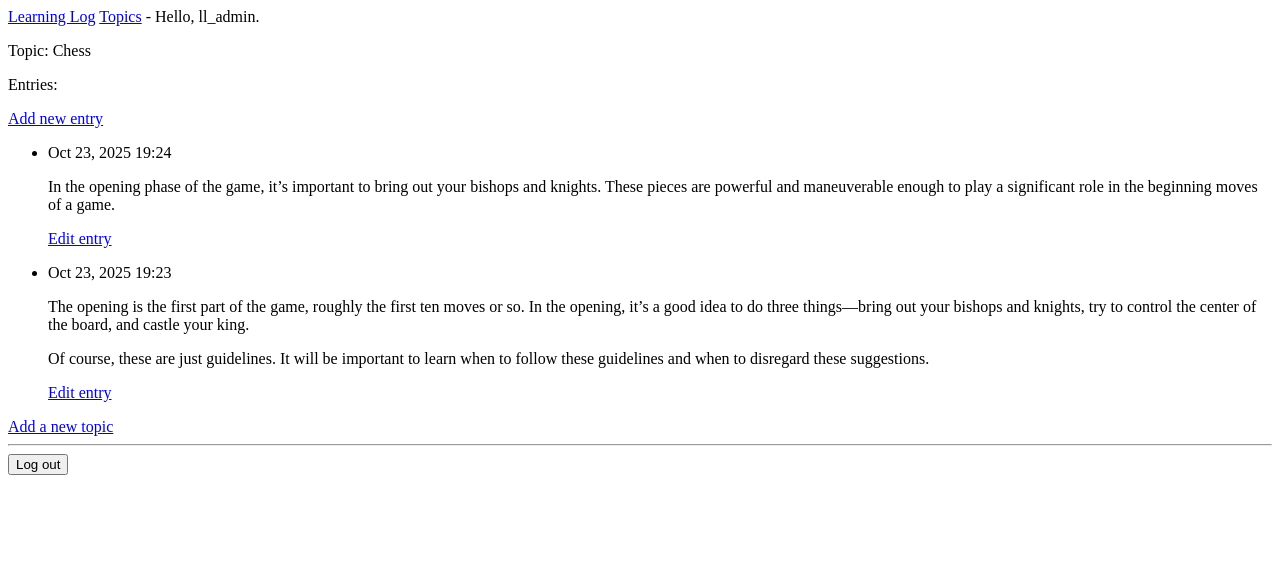
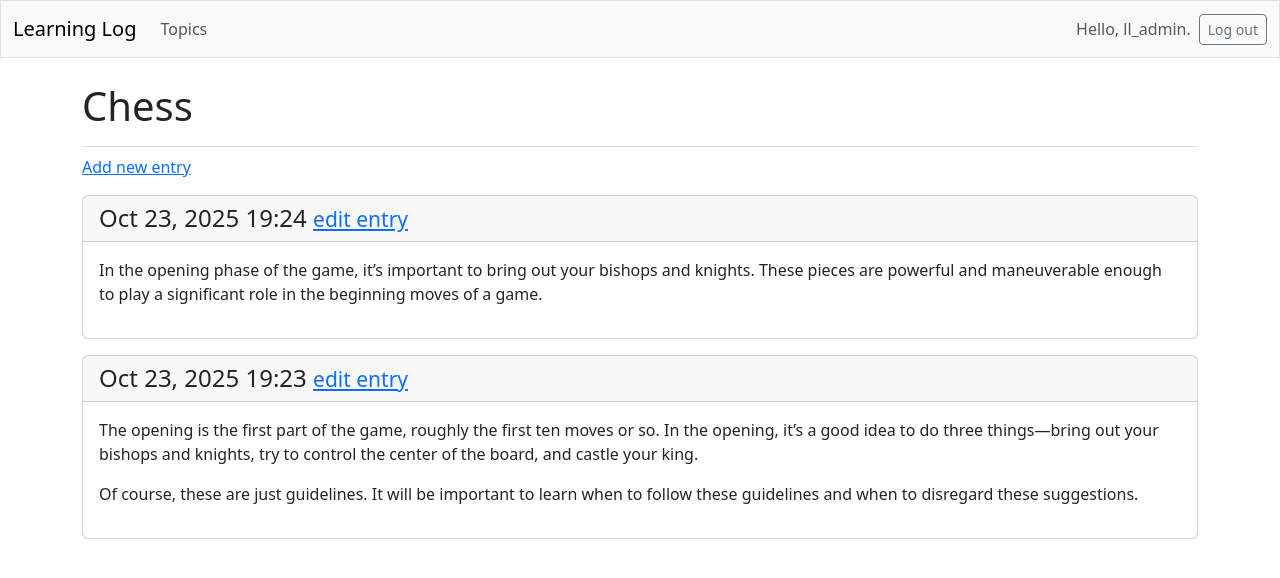
Before and after one commit to obrown1353/DjangoProj, a Django app: page /topics/1/ in a window 1280 px wide. Shown: the top 578 px of the page. Run offline with Django 5.2, Linux system fonts and the light colour scheme; a user stored in the database is signed in; data comes from the database, SQL or seed files in the repository; both versions use the stored data as it was after the commit; some libraries are stand-ins or nearby versions.

Commit message:
finished ch20

```diff
--- a/learning_log/learning_logs/templates/learning_logs/base.html
+++ b/learning_log/learning_logs/templates/learning_logs/base.html
@@ -1,22 +1,81 @@
-<p>
-   <a href="{% url 'learning_logs:index' %}">Learning Log</a>
-   <a href="{% url 'learning_logs:topics' %}">Topics</a> -
-   {% if user.is_authenticated %}
-      Hello, {{ user.username }}.
-   {% else %}
-      <a href="{% url 'accounts:register' %}">Register</a> -
-      <a href="{% url 'accounts:login' %}">Log in</a>
-   {% endif %}
+<!doctype html>
+<html lang="en">
+<head>
+  <meta charset="utf-8">
+  <meta name="viewport" content="width=device-width, initial-scale=1">
+  <title>Learning Log</title>
 
+  {% load django_bootstrap5 %}
+  {% bootstrap_css %}
+  {% bootstrap_javascript %}
+</head>
 
-</p>
+<nav class="navbar navbar-expand-md navbar-light bg-light mb-4 border">
+  <div class="container-fluid">
 
-{% block content %}{% endblock content %}
+    <a class="navbar-brand" href="{% url 'learning_logs:index' %}">
+      Learning Log
+    </a>
+
+    <button class="navbar-toggler" type="button" data-bs-toggle="collapse"
+      data-bs-target="#navbarCollapse" aria-controls="navbarCollapse"
+      aria-expanded="false" aria-label="Toggle navigation">
+      <span class="navbar-toggler-icon"></span>
+    </button>
+
+    <div class="collapse navbar-collapse" id="navbarCollapse">
+      <ul class="navbar-nav me-auto mb-2 mb-md-0">
+        <li class="nav-item">
+          <a class="nav-link" href="{% url 'learning_logs:topics' %}">
+            Topics
+          </a>
+        </li>
+      </ul> <!-- End of links on left side of navbar -->
+      <!-- Account-related links -->
+<ul class="navbar-nav ms-auto mb-2 mb-md-0">
+
+  {% if user.is_authenticated %}
+    <li class="nav-item">
+      <span class="navbar-text me-2">Hello, {{ user.username }}.</span>
+    </li>
+  {% else %}
+    <li class="nav-item">
+      <a class="nav-link" href="{% url 'accounts:register' %}">
+        Register
+      </a>
+    </li>
+    <li class="nav-item">
+      <a class="nav-link" href="{% url 'accounts:login' %}">
+        Log in
+      </a>
+    </li>
+  {% endif %}
+
+</ul> <!-- End of account-related links -->
 
 {% if user.is_authenticated %}
-   <hr />
-   <form action="{% url 'accounts:logout' %}" method='post'>
-      {% csrf_token %}
-      <button name='submit'>Log out</button>
-   </form>
+  <form action="{% url 'accounts:logout' %}" method="post">
+    {% csrf_token %}
+    <button name="submit" class="btn btn-outline-secondary btn-sm">
+      Log out
+    </button>
+  </form>
 {% endif %}
+
+    </div> <!-- Closes collapsible parts of navbar -->
+
+  </div> <!-- Closes navbar's container -->
+</nav> <!-- End of navbar -->
+
+<main class="container">
+  <div class="pb-2 mb-2 border-bottom">
+    {% block page_header %}{% endblock page_header %}
+  </div>
+
+  <div>
+    {% block content %}{% endblock content %}
+  </div>
+</main>
+
+</body>
+</html>
--- a/learning_log/learning_logs/templates/learning_logs/topic.html
+++ b/learning_log/learning_logs/templates/learning_logs/topic.html
@@ -1,27 +1,28 @@
 {% extends 'learning_logs/base.html' %}
 
+{% block page_header %}
+  <h1>{{ topic.text }}</h1>
+{% endblock page_header %}
+
 {% block content %}
-
-   <p>Topic: {{ topic.text }}</p>
-
-  <p>Entries:</p>
   <p>
     <a href="{% url 'learning_logs:new_entry' topic.id %}">Add new entry</a>
   </p>
-   <ul>
-     {% for entry in entries %}
-      <li>
-         <p>{{ entry.date_added|date:'M d, Y H:i' }}</p>
-         <p>{{ entry.text|linebreaks }}</p>
-         <p>
-          <a href="{% url 'learning_logs:edit_entry' entry.id %}">
-           Edit entry</a></p>
-      </li>
-     {% empty %}
-      <li>There are no entries for this topic yet.</li>
-    {% endfor %}
-  </ul>
 
-  <a href="{% url 'learning_logs:new_topic' %}">Add a new topic</a>
+  {% for entry in entries %}
+    <div class="card mb-3">
+      <!-- Card header with timestamp and edit link -->
+      <h4 class="card-header">
+        {{ entry.date_added|date:'M d, Y H:i' }}
+        <small>
+          <a href="{% url 'learning_logs:edit_entry' entry.id %}">edit entry</a>
+        </small>
+      </h4>
 
+      <!-- Card body with entry text -->
+      <div class="card-body">{{ entry.text|linebreaks }}</div>
+    </div>
+  {% empty %}
+    <p>There are no entries for this topic yet.</p>
+  {% endfor %}
 {% endblock content %}
--- a/learning_log/ll_project/settings.py
+++ b/learning_log/ll_project/settings.py
@@ -33,6 +33,10 @@ INSTALLED_APPS = [
     # My apps.
     'learning_logs',
     'accounts',
+
+
+    # Third party apps.
+    'django_bootstrap5',
 
     #Default Django apps.
     'django.contrib.admin',
```
Also changed, not shown: learning_log/accounts/templates/registration/login.html (+8 -10 lines), learning_log/learning_logs/templates/learning_logs/index.html (+20 -4 lines), learning_log/learning_logs/templates/learning_logs/topics.html (+19 -11 lines), learning_log/db.sqlite3.
